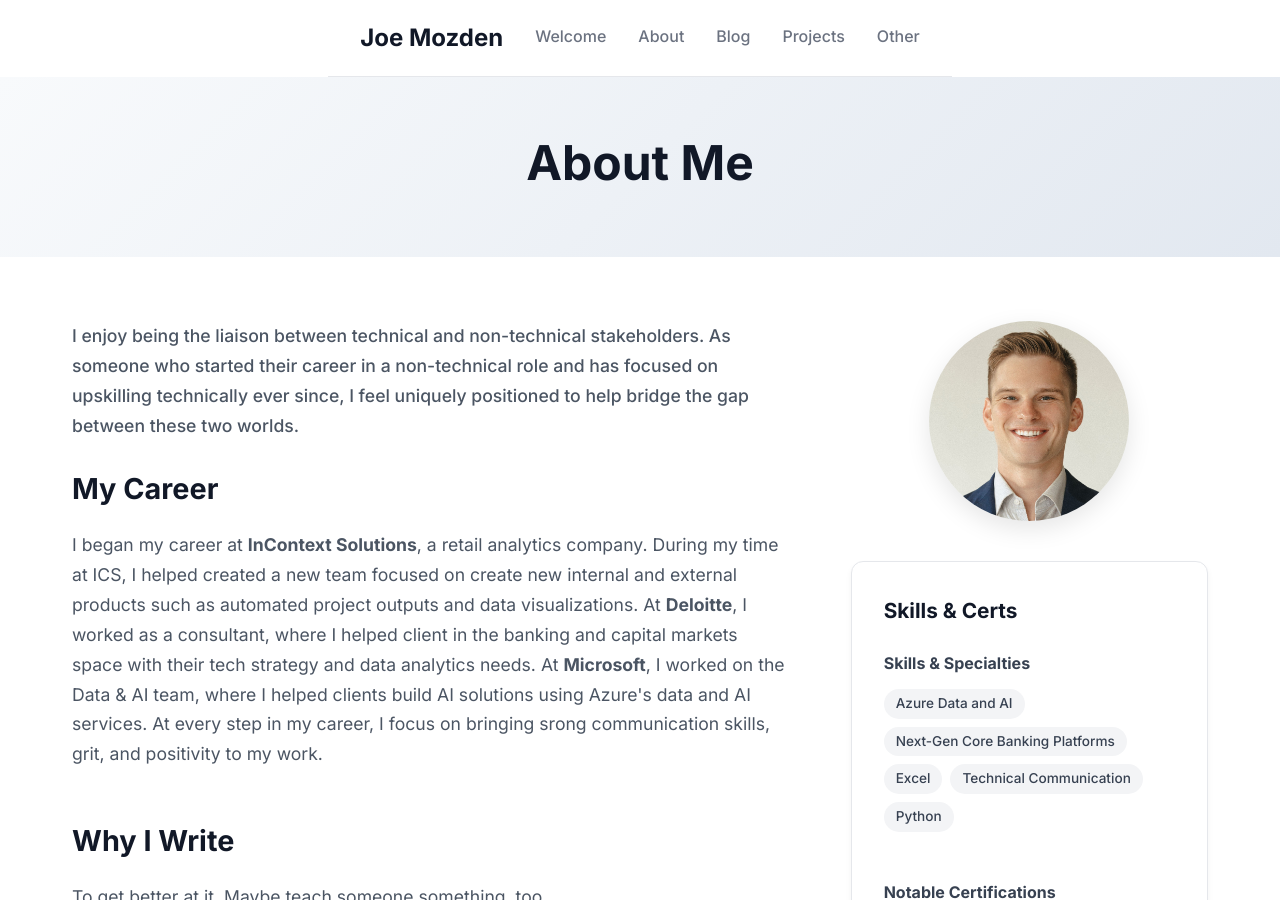
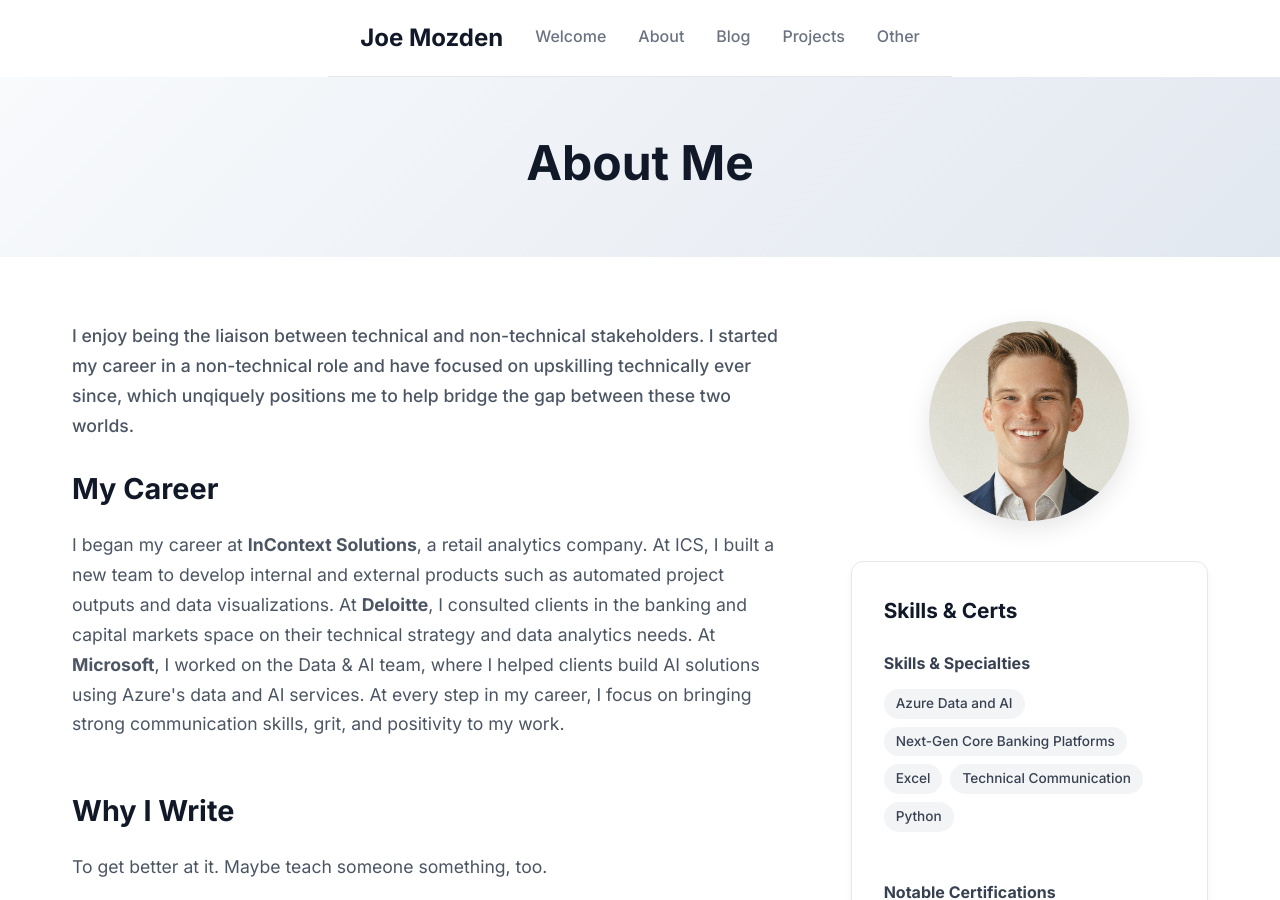
Before and after one commit to jmozden3/jmozden3.github.io, a Jekyll site: the page built from about.html, in a window 1280 px wide and 900 px high. Built offline with Jekyll 4.4.1, drawn with Linux system fonts in a browser that asks for light colours.

Commit message:
updated about page grammar

```diff
--- a/about.html
+++ b/about.html
@@ -15,17 +15,17 @@ title: About Me
             <div class="about-text">
                 <div class="intro-text">
                     <p class="lead">
-                        I enjoy being the liaison between technical and non-technical stakeholders. As someone who started their career in a non-technical role and has focused on upskilling technically ever since, I feel uniquely positioned to help bridge the gap between these two worlds.
+                        I enjoy being the liaison between technical and non-technical stakeholders. I started my career in a non-technical role and have focused on upskilling technically ever since, which unqiquely positions me to help bridge the gap between these two worlds.
                     </p>
                 </div>
 
                 <div class="story-section">
                     <h2>My Career</h2>
                     <p>
-                        I began my career at <strong>InContext Solutions</strong>, a retail analytics company. During my time at ICS, I helped created a new team focused on create new internal and external products such as automated project outputs and data visualizations.
-                        At <strong>Deloitte</strong>, I worked as a consultant, where I helped client in the banking and capital markets space with their tech strategy and data analytics needs.
+                        I began my career at <strong>InContext Solutions</strong>, a retail analytics company. At ICS, I built a new team to develop internal and external products such as automated project outputs and data visualizations.
+                        At <strong>Deloitte</strong>, I consulted clients in the banking and capital markets space on their technical strategy and data analytics needs.
                         At <strong>Microsoft</strong>, I worked on the Data & AI team, where I helped clients build AI solutions using Azure's data and AI services.
-                        At every step in my career, I focus on bringing srong communication skills, grit, and positivity to my work.
+                        At every step in my career, I focus on bringing strong communication skills, grit, and positivity to my work.
                     </p>
 
                 </div>
@@ -51,7 +51,7 @@ title: About Me
 
             <div class="about-sidebar">
                 <div class="profile-section">
-                    <img src="{{ '/assets/images/profile-picture-cropped.jpeg' | relative_url }}" alt="Joe Mozden" class="about-profile-img">
+                    <img src="{{ '/assets/images/profile-picture-cropped.jpeg' | relative_url }}" alt="Picture of Joe Mozden" class="about-profile-img">
                 </div>
 
                 <div class="skills-section">
```
